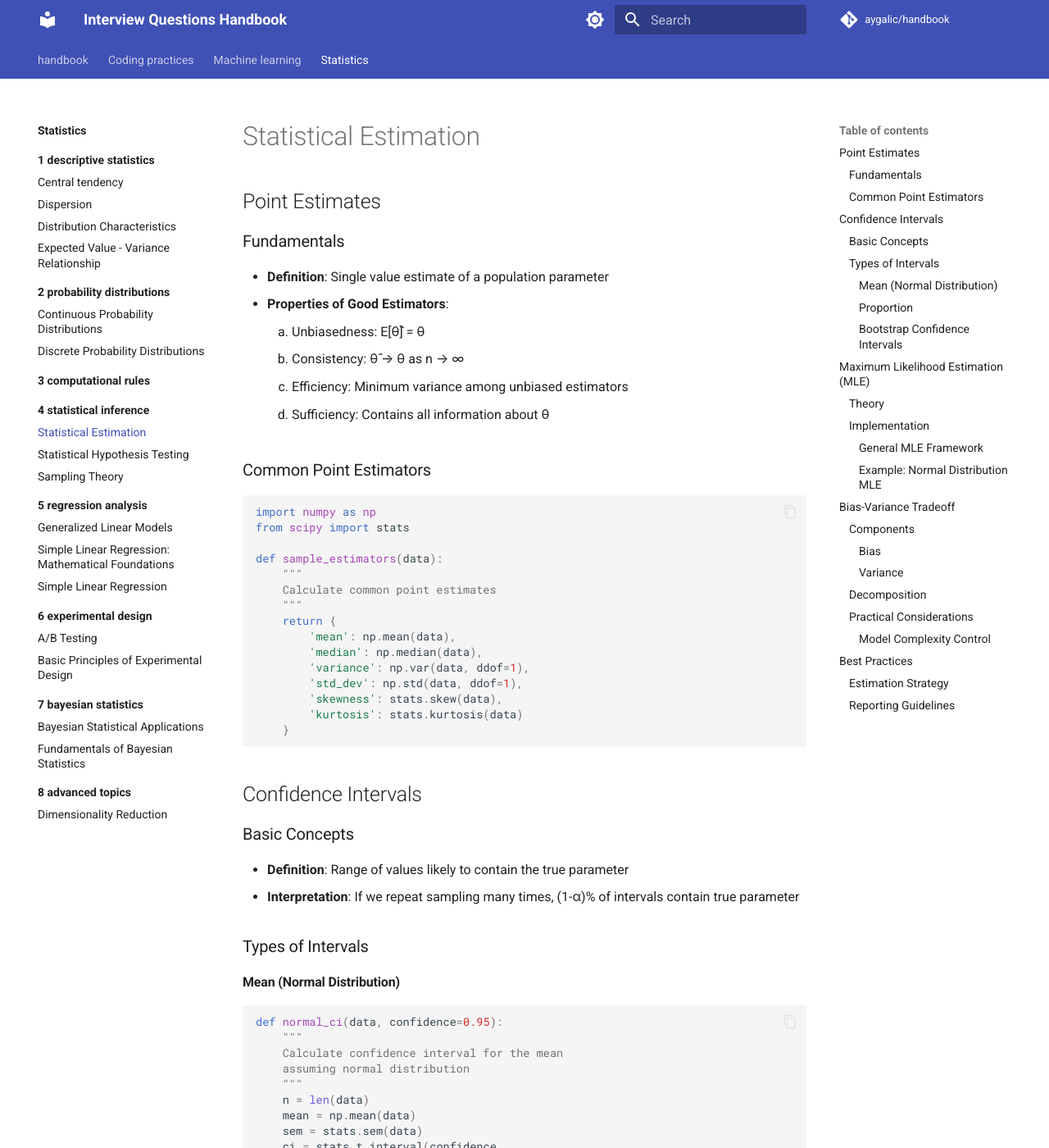
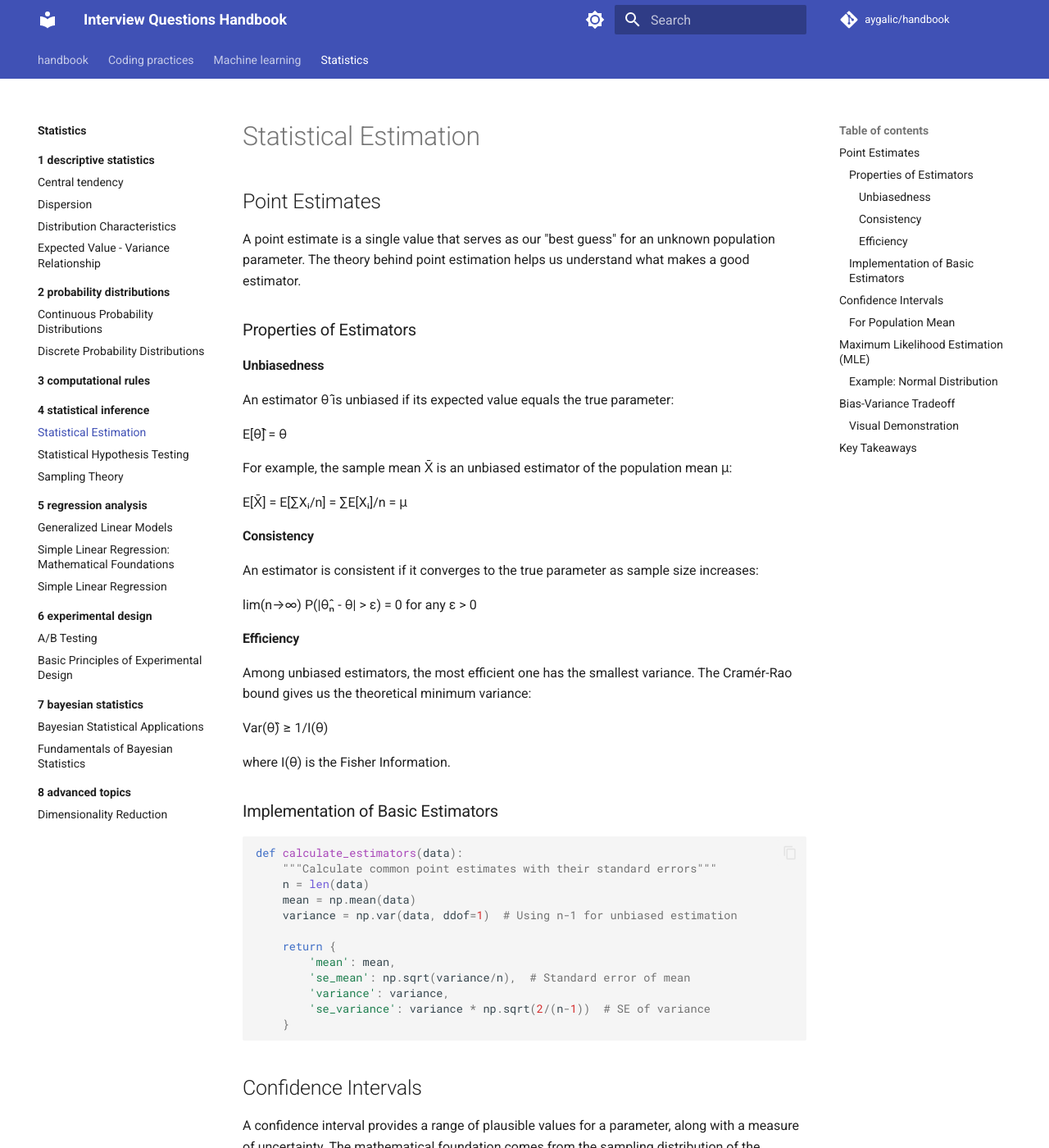
Before and after one commit to aygalic/handbook, an MkDocs documentation site: the page built from docs/statistics/4_statistical_inference/estimation.md, in a window 1280 px wide and 1400 px high. Shown: the whole window at 82% size. Built offline with MkDocs 1.6.1 and Material for MkDocs 9.7.7, drawn with Linux system fonts in a browser that asks for light colours; comment, search, counter and statistics services are not loaded; some of the changed text lies outside the part shown.

Commit message:
doc: mah/algo tradeoff

````diff
--- a/docs/statistics/4_statistical_inference/estimation.md
+++ b/docs/statistics/4_statistical_inference/estimation.md
@@ -2,251 +2,168 @@
 
 ## Point Estimates
 
-### Fundamentals
-* **Definition**: Single value estimate of a population parameter
-* **Properties of Good Estimators**:
-    1. Unbiasedness: E[θ̂] = θ
-    2. Consistency: θ̂ → θ as n → ∞
-    3. Efficiency: Minimum variance among unbiased estimators
-    4. Sufficiency: Contains all information about θ
+A point estimate is a single value that serves as our "best guess" for an unknown population parameter. The theory behind point estimation helps us understand what makes a good estimator.
 
-### Common Point Estimators
+### Properties of Estimators
+
+#### Unbiasedness
+An estimator θ̂ is unbiased if its expected value equals the true parameter:
+
+E[θ̂] = θ
+
+For example, the sample mean X̄ is an unbiased estimator of the population mean μ:
+
+E[X̄] = E[∑Xᵢ/n] = ∑E[Xᵢ]/n = μ
+
+#### Consistency
+An estimator is consistent if it converges to the true parameter as sample size increases:
+
+lim(n→∞) P(|θ̂ₙ - θ| > ε) = 0 for any ε > 0
+
+#### Efficiency
+Among unbiased estimators, the most efficient one has the smallest variance. The Cramér-Rao bound gives us the theoretical minimum variance:
+
+Var(θ̂) ≥ 1/I(θ)
+
+where I(θ) is the Fisher Information.
+
+### Implementation of Basic Estimators
 ```python
-import numpy as np
-from scipy import stats
+def calculate_estimators(data):
+    """Calculate common point estimates with their standard errors"""
+    n = len(data)
+    mean = np.mean(data)
+    variance = np.var(data, ddof=1)  # Using n-1 for unbiased estimation
 
-def sample_estimators(data):
-    """
-    Calculate common point estimates
-    """
     return {
-        'mean': np.mean(data),
-        'median': np.median(data),
-        'variance': np.var(data, ddof=1),
-        'std_dev': np.std(data, ddof=1),
-        'skewness': stats.skew(data),
-        'kurtosis': stats.kurtosis(data)
+        'mean': mean,
+        'se_mean': np.sqrt(variance/n),  # Standard error of mean
+        'variance': variance,
+        'se_variance': variance * np.sqrt(2/(n-1))  # SE of variance
     }
 ```
 
 ## Confidence Intervals
 
-### Basic Concepts
-* **Definition**: Range of values likely to contain the true parameter
-* **Interpretation**: If we repeat sampling many times, (1-α)% of intervals contain true parameter
+A confidence interval provides a range of plausible values for a parameter, along with a measure of uncertainty. The mathematical foundation comes from the sampling distribution of the estimator.
 
-### Types of Intervals
+### For Population Mean
+Under normality assumption, the pivotal quantity:
 
-#### Mean (Normal Distribution)
+(X̄ - μ)/(s/√n) ~ t(n-1)
+
+leads to the confidence interval:
+
+X̄ ± t(α/2,n-1) * s/√n
+
+where:
+- t(α/2,n-1) is the critical value from t-distribution
+- s is the sample standard deviation
+- n is the sample size
+
 ```python
-def normal_ci(data, confidence=0.95):
-    """
-    Calculate confidence interval for the mean
-    assuming normal distribution
-    """
+def mean_confidence_interval(data, confidence=0.95):
+    """Calculate CI for mean using t-distribution"""
     n = len(data)
     mean = np.mean(data)
-    sem = stats.sem(data)
-    ci = stats.t.interval(confidence,
-                         df=n-1,
-                         loc=mean,
-                         scale=sem)
-    return {
-        'mean': mean,
-        'ci_lower': ci[0],
-        'ci_upper': ci[1]
-    }
-```
-
-#### Proportion
-```python
-def proportion_ci(successes, n, confidence=0.95):
-    """
-    Calculate confidence interval for a proportion
-    """
-    p_hat = successes / n
-    z = stats.norm.ppf((1 + confidence) / 2)
-    margin = z * np.sqrt(p_hat * (1 - p_hat) / n)
-
-    return {
-        'proportion': p_hat,
-        'ci_lower': max(0, p_hat - margin),
-        'ci_upper': min(1, p_hat + margin)
-    }
-```
-
-#### Bootstrap Confidence Intervals
-```python
-def bootstrap_ci(data, statistic, confidence=0.95, n_boots=10000):
-    """
-    Calculate bootstrap confidence interval
-    """
-    boot_stats = []
-    for _ in range(n_boots):
-        boot_sample = np.random.choice(data, size=len(data), replace=True)
-        boot_stats.append(statistic(boot_sample))
-
-    lower = np.percentile(boot_stats, (1 - confidence) * 100 / 2)
-    upper = np.percentile(boot_stats, (1 + confidence) * 100 / 2)
-
-    return {
-        'statistic': statistic(data),
-        'ci_lower': lower,
-        'ci_upper': upper
-    }
+    se = stats.sem(data)
+    ci = stats.t.interval(confidence, df=n-1, loc=mean, scale=se)
+    return mean, ci
 ```
 
 ## Maximum Likelihood Estimation (MLE)
 
-### Theory
-* **Principle**: Find parameter values that maximize probability of observed data
-* **Log-Likelihood**: Usually maximize log(L) for computational convenience
-* **Properties**:
-    - Consistent
-    - Asymptotically unbiased
-    - Asymptotically efficient
+MLE finds parameter values that maximize the probability of observing the data. For independent observations, the likelihood function is:
 
-### Implementation
+L(θ; x₁, ..., xₙ) = ∏ᵢ f(xᵢ; θ)
 
-#### General MLE Framework
+We typically maximize the log-likelihood:
+
+ℓ(θ) = ∑ᵢ log f(xᵢ; θ)
+
+### Example: Normal Distribution
+For normal distribution, the log-likelihood is:
+
+ℓ(μ,σ²) = -n/2 * log(2πσ²) - ∑(xᵢ - μ)²/(2σ²)
+
+The MLEs are:
+μ̂ = X̄
+σ̂² = ∑(xᵢ - X̄)²/n
+
 ```python
-from scipy.optimize import minimize
+def normal_mle_with_uncertainty(data):
+    """MLE for normal distribution with standard errors"""
+    n = len(data)
+    mu = np.mean(data)
+    sigma2 = np.sum((data - mu)**2)/n  # MLE of variance
 
-class MLEstimator:
-    def __init__(self, distribution):
-        self.distribution = distribution
+    # Fisher Information Matrix derivatives
+    se_mu = np.sqrt(sigma2/n)
+    se_sigma = np.sqrt(sigma2/(2*n))
 
-    def neg_log_likelihood(self, params, data):
-        """
-        Negative log-likelihood function
-        """
-        return -np.sum(np.log(self.distribution.pdf(data, *params)))
-
-    def fit(self, data, initial_guess):
-        """
-        Find MLE estimates
-        """
-        result = minimize(self.neg_log_likelihood,
-                        initial_guess,
-                        args=(data,),
-                        method='BFGS')
-        return result.x
-```
-
-#### Example: Normal Distribution MLE
-```python
-def normal_mle(data):
-    """
-    MLE for normal distribution parameters
-    """
-    mu = np.mean(data)
-    sigma = np.sqrt(np.mean((data - mu)**2))
     return {
         'mu': mu,
-        'sigma': sigma
+        'sigma': np.sqrt(sigma2),
+        'se_mu': se_mu,
+        'se_sigma': se_sigma
     }
 ```
 
 ## Bias-Variance Tradeoff
 
-### Components
+The expected prediction error can be decomposed into:
 
-#### Bias
-* Difference between expected prediction and true value
-* Underfitting indicator
-* High bias → model too simple
+E[(y - f̂(x))²] = (Bias[f̂(x)])² + Var[f̂(x)] + σ²
 
-#### Variance
-* Variability of prediction for given input
-* Overfitting indicator
-* High variance → model too complex
+where:
+- Bias[f̂(x)] = E[f̂(x)] - f(x)
+- Var[f̂(x)] = E[(f̂(x) - E[f̂(x)])²]
+- σ² is irreducible error
 
-### Decomposition
+This decomposition helps understand the fundamental tradeoff in model complexity:
+- Simple models: High bias, low variance
+- Complex models: Low bias, high variance
+
+### Visual Demonstration
 ```python
-def bias_variance_decomp(model, X_train, X_test, y_train, y_test, n_boots=100):
-    """
-    Estimate bias and variance through bootstrap
-    """
-    predictions = np.zeros((n_boots, len(X_test)))
-
-    for i in range(n_boots):
-        # Bootstrap sample
-        idx = np.random.choice(len(X_train), len(X_train), replace=True)
-        X_boot, y_boot = X_train[idx], y_train[idx]
-
-        # Train model and predict
-        model.fit(X_boot, y_boot)
-        predictions[i] = model.predict(X_test)
-
-    # Calculate components
-    expected_pred = np.mean(predictions, axis=0)
-    bias = np.mean((expected_pred - y_test)**2)
-    variance = np.mean(np.var(predictions, axis=0))
-
-    return {
-        'bias': bias,
-        'variance': variance,
-        'total_error': bias + variance
-    }
+def plot_bias_variance_tradeoff(complexity_range, bias_values, variance_values):
+    """Plot bias-variance tradeoff across model complexities"""
+    plt.figure(figsize=(10, 6))
+    plt.plot(complexity_range, bias_values, label='Bias²')
+    plt.plot(complexity_range, variance_values, label='Variance')
+    plt.plot(complexity_range,
+            np.array(bias_values) + np.array(variance_values),
+            label='Total Error')
+    plt.xlabel('Model Complexity')
+    plt.ylabel('Error')
+    plt.legend()
+    plt.title('Bias-Variance Tradeoff')
+    return plt
 ```
 
-### Practical Considerations
+## Key Takeaways
 
-#### Model Complexity Control
-```python
-def complexity_analysis(model, param_range, X_train, X_test, y_train, y_test):
-    """
-    Analyze bias-variance tradeoff across model complexities
-    """
-    results = []
-    for param in param_range:
-        model.set_params(**{'complexity_param': param})
-        decomp = bias_variance_decomp(model, X_train, X_test,
-                                    y_train, y_test)
-        results.append({
-            'complexity': param,
-            **decomp
-        })
-    return pd.DataFrame(results)
-```
+1. **Point Estimation**
+   - Balance between different estimator properties
+   - Consider both theoretical properties and practical constraints
 
-## Best Practices
+2. **Interval Estimation**
+   - Provides measure of uncertainty
+   - Based on sampling distribution theory
+   - Requires careful interpretation
 
-### Estimation Strategy
-1. **Data Quality**
-    - Check assumptions
-    - Handle missing values
-    - Address outliers
+3. **Maximum Likelihood**
+   - Powerful, general-purpose method
+   - Asymptotically optimal properties
+   - Can be computationally intensive
 
-2. **Method Selection**
-    - Consider sample size
-    - Assess distribution
-    - Evaluate computational resources
-
-3. **Validation**
-    - Cross-validation
-    - Bootstrap when appropriate
-    - Sensitivity analysis
-
-### Reporting Guidelines
-1. **Point Estimates**
-    - Always include measure of uncertainty
-    - Report relevant assumptions
-    - Include sample size
-
-2. **Confidence Intervals**
-    - State confidence level
-    - Report method used
-    - Include interpretation
-
-3. **MLE**
-    - Report convergence status
-    - Include standard errors
-    - State optimization method
+4. **Bias-Variance**
+   - Fundamental tradeoff in statistical learning
+   - Guides model complexity selection
+   - Helps understand overfitting/underfitting
 
 Remember:
-1. Choose appropriate estimation method
-2. Consider sample size implications
-3. Report uncertainty measures
-4. Validate assumptions
-5. Document methodology clearly
+- Theory guides the choice of methods
+- Practical considerations often require compromises
+- Understanding uncertainty is crucial
+- Multiple approaches often provide better insight
````
